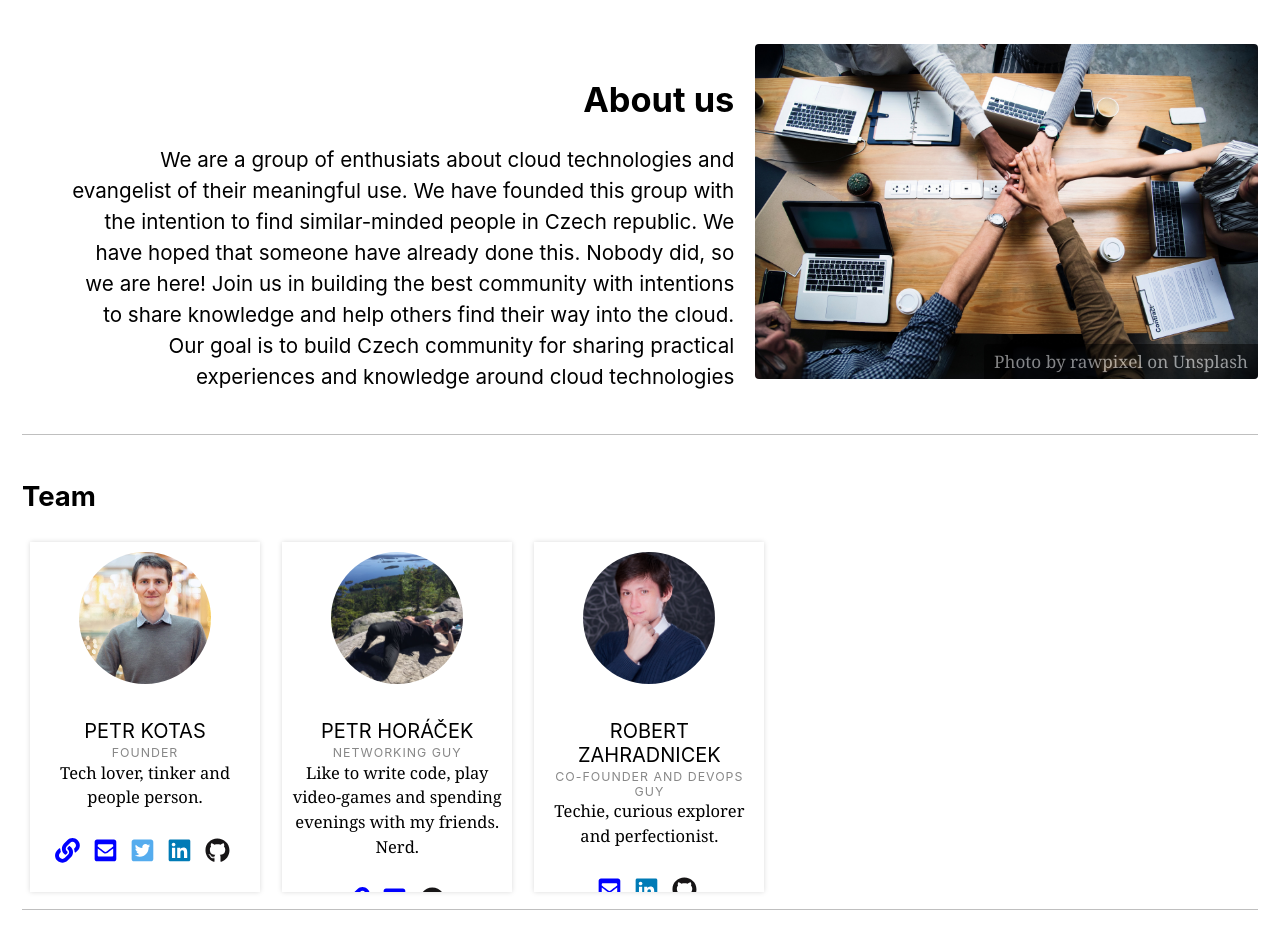
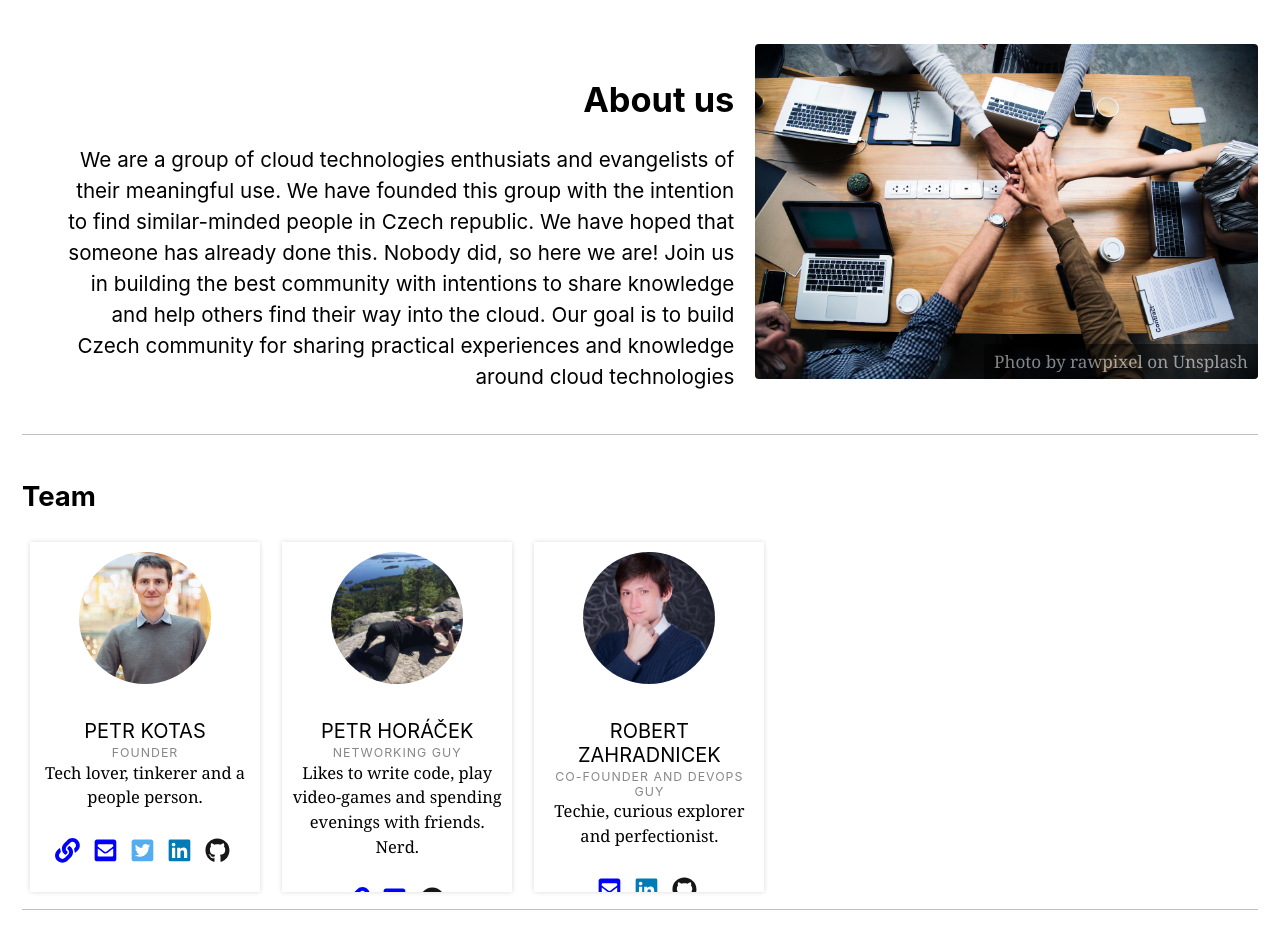
Before and after one commit to petomalina/cloudnativecz.github.io, a Jekyll site: the page built from index.html, in a window 1280 px wide and 1400 px high. Shown: the part 390-1339 px from the top of the window. Built offline with Jekyll 4.4.1, drawn with Linux system fonts in a browser that asks for light colours; nearby versions of some CDN libraries; the list of posts is cut into pages by our own code.

Commit message:
fixed grammar

```diff
--- a/_data/authors.yml
+++ b/_data/authors.yml
@@ -4,7 +4,7 @@ Petr Kotas:
   name        : "Petr Kotas"
   uri         : "https://kotas.tech"
   email       : "petr.kotas@gmail.com"
-  bio         : "Tech lover, tinker and people person."
+  bio         : "Tech lover, tinkerer and a people person."
   avatar      : "/assets/images/authors/petrk.jpg"
   twitter     : "petrkotas"
   linkedin    : "petrkotas"
@@ -16,7 +16,7 @@ Petr Horacek:
   uri         : "http://blog.phoracek.cz/"
   email       : "phoracek@redhat.com"
   github      : "phoracek"
-  bio         : "Like to write code, play video-games and spending evenings with my friends. Nerd."
+  bio         : "Likes to write code, play video-games and spending evenings with friends. Nerd."
   role        : "networking guy"
   avatar      : "/assets/images/authors/petrh.jpg"
 
--- a/index.html
+++ b/index.html
@@ -13,7 +13,7 @@ about_us:
   - image_path: /assets/images/community.jpg
     image_caption: Photo by rawpixel on Unsplash
     title: About us
-    excerpt: "We are a group of enthusiats about cloud technologies and evangelist of their meaningful use. We have founded this group with the intention to find similar-minded people in Czech republic. We have hoped that someone have already done this. Nobody did, so we are here! Join us in building the best community with intentions to share knowledge and help others find their way into the cloud.
+    excerpt: "We are a group of cloud technologies enthusiats and evangelists of their meaningful use. We have founded this group with the intention to find similar-minded people in Czech republic. We have hoped that someone has already done this. Nobody did, so here we are! Join us in building the best community with intentions to share knowledge and help others find their way into the cloud.
 
     Our goal is to build Czech community for sharing practical experiences and knowledge around cloud technologies"
 ---
```
